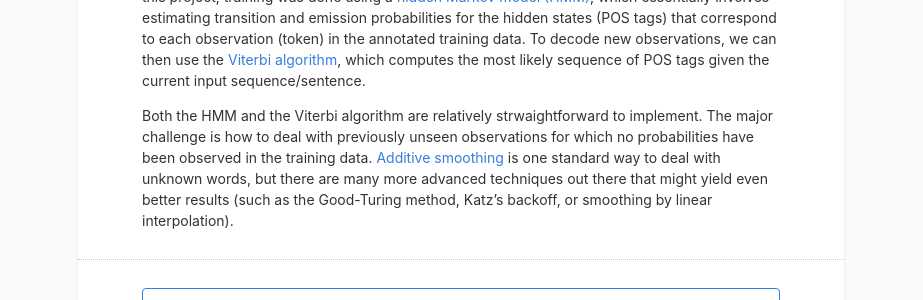
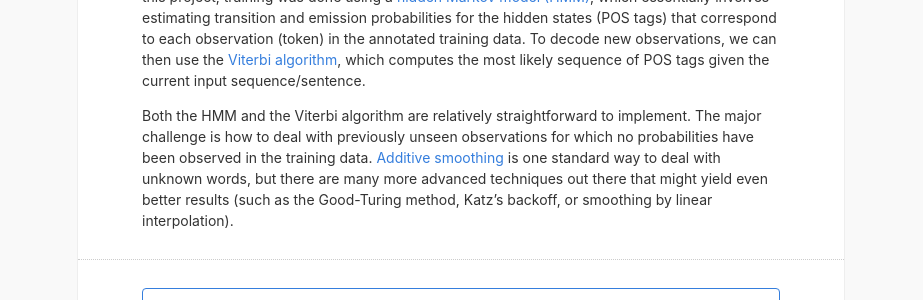
Before and after one commit to melanietosik/melanietosik.github.io, a Jekyll site: the page built from _posts/2018-02-25-Viterbi-POS-tagger.md, in a window 1280 px wide. Shown: the part 754-1054 px from the top of the page, without its empty margins (179-1102 px from the left). Built offline with Jekyll 4.4.1, drawn with Linux system fonts in a browser that asks for light colours; nearby versions of some CDN libraries.

Commit message:
fix typo

```diff
--- a/_posts/2018-02-25-Viterbi-POS-tagger.md
+++ b/_posts/2018-02-25-Viterbi-POS-tagger.md
@@ -12,7 +12,7 @@ In a nutshell, a POS tagger attempts to read in some text in a given language an
 
 In general, there are two parts to building a (supervised) POS tagger: training and decoding. For this project, training was done using a [hidden Markov model (HMM)](https://en.wikipedia.org/wiki/Hidden_Markov_model), which essentially involves estimating transition and emission probabilities for the hidden states (POS tags) that correspond to each observation (token) in the annotated training data. To decode new observations, we can then use the [Viterbi algorithm](https://en.wikipedia.org/wiki/Viterbi_algorithm), which computes the most likely sequence of POS tags given the current input sequence/sentence.
 
-Both the HMM and the Viterbi algorithm are relatively strwaightforward to implement. The major challenge is how to deal with previously unseen observations for which no probabilities have been observed in the training data. [Additive smoothing](https://en.wikipedia.org/wiki/Additive_smoothing) is one standard way to deal with unknown words, but there are many more advanced techniques out there that might yield even better results (such as the Good-Turing method, Katz's backoff, or smoothing by linear interpolation).
+Both the HMM and the Viterbi algorithm are relatively straightforward to implement. The major challenge is how to deal with previously unseen observations for which no probabilities have been observed in the training data. [Additive smoothing](https://en.wikipedia.org/wiki/Additive_smoothing) is one standard way to deal with unknown words, but there are many more advanced techniques out there that might yield even better results (such as the Good-Turing method, Katz's backoff, or smoothing by linear interpolation).
 
 ---
 
```
Also changed, not shown: _posts/2017-05-01-how-to-get-started-in-NLP.md (+2 -0 lines), index.md (+6 -8 lines), 4 other files.
